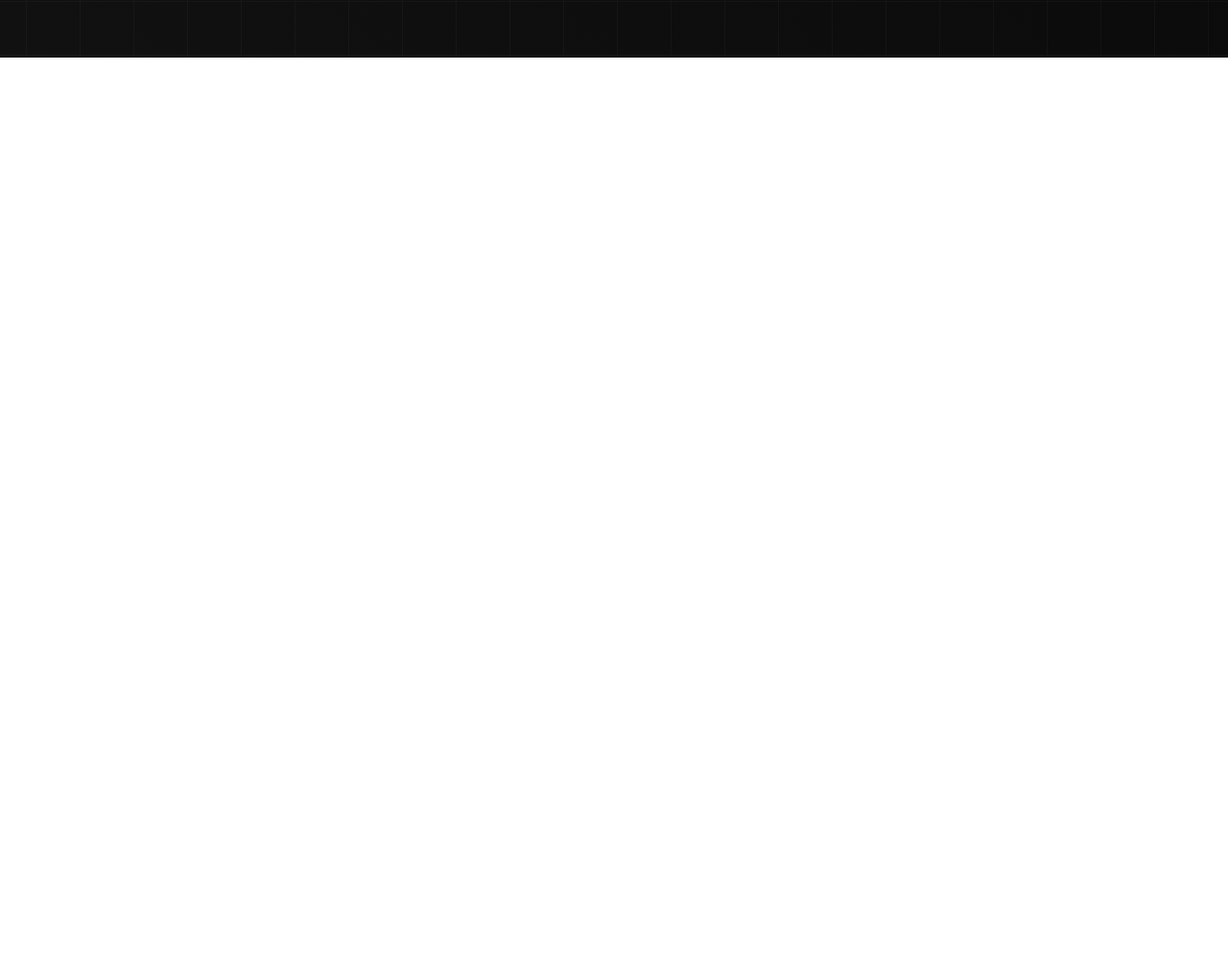
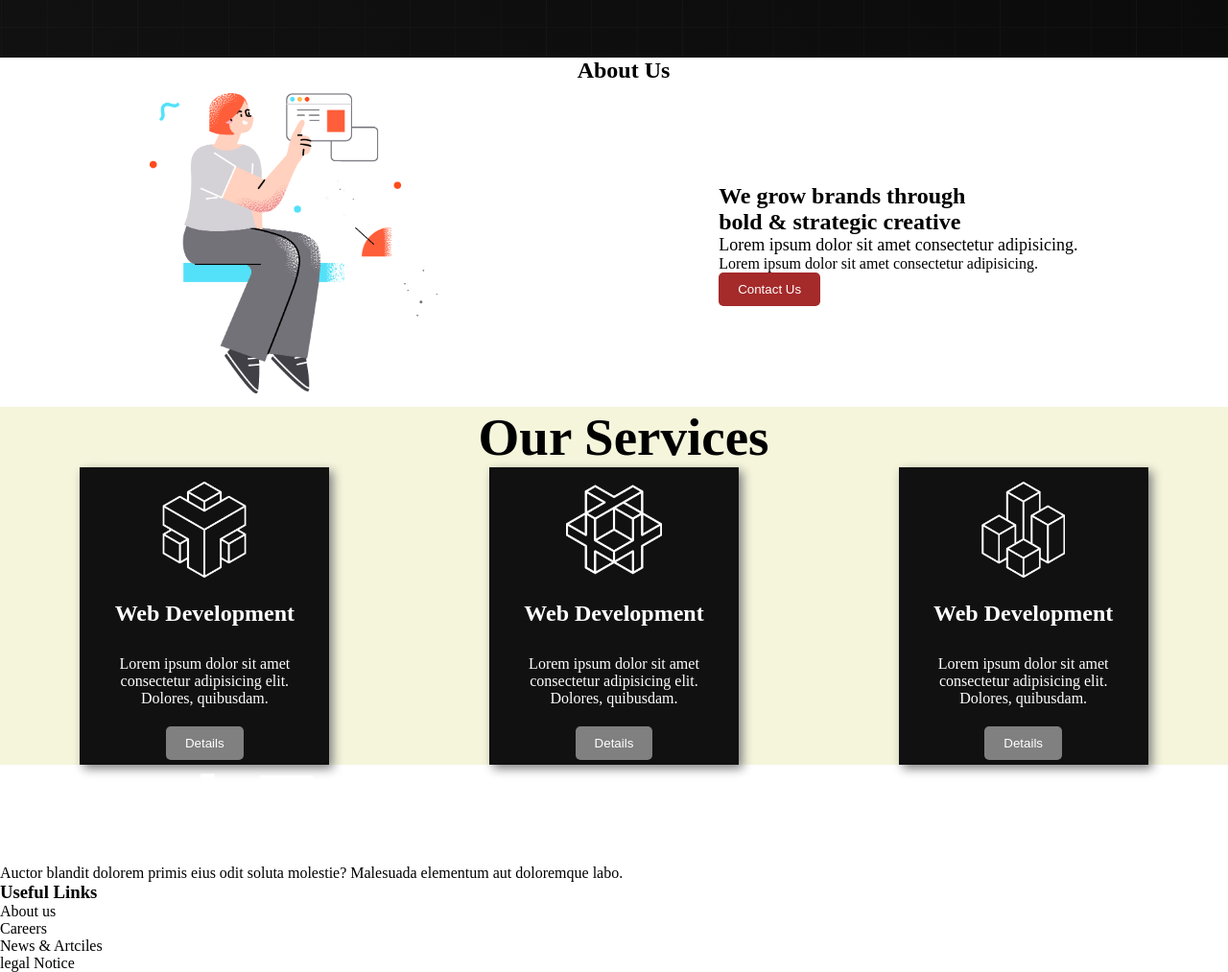
Before and after one commit to ictrumon/website-design, a plain HTML site: page index.html in a window 1280 px wide. Shown: the part 804-1817 px from the top of the page at 96% size. Before the commit the page ends 864 px from the top, so only its background shows below. Drawn offline with Linux system fonts and the light colour scheme.

Commit message:
add images

```diff
--- a/index.html
+++ b/index.html
@@ -35,9 +35,65 @@
             </div>
             </div>
         </section>
+        <section>
+            <h1 class="about-title">About Us</h1>
+            <div class="about-container">
+                <div class="about-info">
+                    <h1>We grow brands through<br> bold & strategic creative</h1>
+                    <p class="about-para">Lorem ipsum dolor sit amet consectetur adipisicing.</p>
+                    <p class="about para">Lorem ipsum dolor sit amet consectetur adipisicing.</p>
+                    <button class="btn">Contact Us</button>
+                </div>
+                <div class="about-photo">
+                    <img class="banner-img" src="images/section.png">
+                </div>
+            </div>
+        </section>
+        <!--service section start-->
+        <section class="full-box">
+            <h1 class="title about-title">Our Services</h1>
+            <div class="service-container">
+                <div class="box">
+                    <img class="icon" src="icon/0.png">
+                    <h2 class="box-title">Web Development</h2>
+                    <p class="box-para">Lorem ipsum dolor sit amet consectetur adipisicing elit. Dolores, quibusdam.</p>
+                    <button class="btn box-btn">Details</button>
+                </div>
+                <div class="box">
+                    <img class="icon" src="icon/1.png">
+                    <h2 class="box-title">Web Development</h2>
+                    <p class="box-para">Lorem ipsum dolor sit amet consectetur adipisicing elit. Dolores, quibusdam.</p>
+                    <button class="btn box-btn">Details</button>
+                </div>
+                <div class="box">
+                    <img class="icon" src="icon/2.png">
+                    <h2 class="box-title">Web Development</h2>
+                    <p class="box-para">Lorem ipsum dolor sit amet consectetur adipisicing elit. Dolores, quibusdam.</p>
+                    <button class="btn box-btn">Details</button>
+                </div>
+            </div>
+        </section>
     </main>
     <footer>
-
+        <div class="footer-container">
+            <div class="footer-logo">
+                <img src="logo/logo-light.png">
+                <p>Auctor blandit dolorem primis eius odit soluta molestie? Malesuada
+                    elementum aut doloremque labo.</p>
+                    <div class="icons">
+                        <i class="fa-brands fa-facebook"></i>
+                        <i class="fa-brands fa-twitter"></i>
+                        <i class="fa-brands fa-instagram"></i>
+                        <i class="fa-brands fa-youtube"></i>
+                      </div>
+                      <div class="Useful-links">
+                        <h3 class="footer-title">Useful Links</h3>
+                        <p>About us</p>
+                        <p>Careers</p>
+                        <p>News & Artciles</p>
+                        <p>legal Notice</p>
+                      </div>
+        </div>
     </footer>
 </body>
 </html>
--- a/style.css
+++ b/style.css
@@ -36,6 +36,9 @@
     align-items: center;
     background-image: url(images/background.png), linear-gradient(45deg,#111111,#080808);
     color: white;
+    background-position: center;
+    background-size: cover;
+    background-repeat: no-repeat;
 }
 .title{
     font-size: 55px;
@@ -53,3 +56,52 @@
     border: none;
     border-radius: 5px;
 }
+.about-container{
+    display: flex;
+    justify-content: space-around;
+    align-items: center;
+    flex-direction: row-reverse;
+    padding: 10px;
+}
+.about-title{
+text-align: center;
+padding-left: 20px;
+}
+.about-para{
+   font-size: 18px;
+}
+.box{
+    width: 230px;
+    height: 280px;
+    box-shadow: 4px 4px 10px gray;
+    background-color: #111111;
+    text-align: center;
+    padding: 15px;
+    color: white
+}
+.icon{
+    width: 100px;
+}
+.box-btn{
+    background-color: gray;
+    margin-top: 10px;
+}
+.box-title{
+    padding: 20px;
+}
+.box-para{
+    padding: 10px;
+}
+.service-container{
+    display: flex;
+    justify-content: space-around;
+}
+.full-box{
+    background-color: beige;
+}
+.fcontainer{
+    border: 2px solid black;
+    display: flex;
+    justify-content: space-around;
+
+}
```
